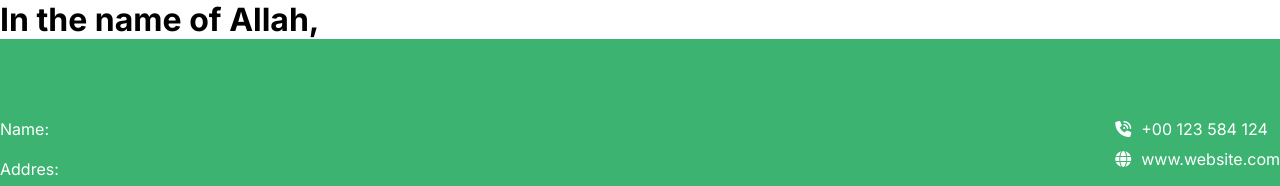
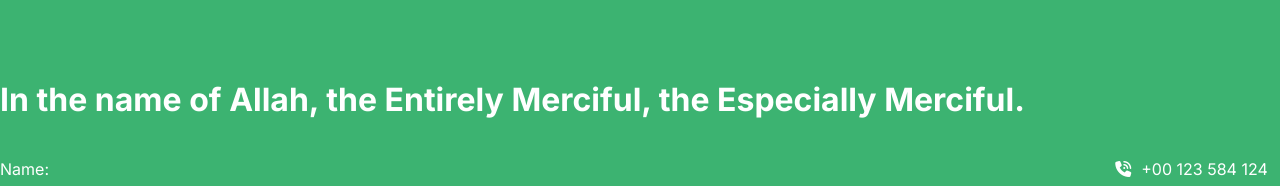
Before and after one commit to masudulalam/New-Year-Project, a plain HTML site: page index.html in a window 1280 px wide. Shown: the top 186 px of the page. Drawn offline with Linux system fonts and the light colour scheme.

Commit message:
an update

```diff
--- a/index.html
+++ b/index.html
@@ -11,14 +11,16 @@
 
 <body>
     <header>
-        <h1>In the name of Allah, </h1>
+
     </header>
     <main>
 
     </main>
     <!-- Footer Section -->
     <footer class="footer-section">
+
         <div class="footer-container container">
+            <h1 style="margin-bottom: 40px;">In the name of Allah, the Entirely Merciful, the Especially Merciful.</h1>
             <div class="footer-top">
                 <div class="footer-top-left">
                     <p >Name:</p>
@@ -43,6 +45,7 @@
             <div>
                 <div class="footer-foot">
                     <p>2024, &copy All Rights Reserved.</p>
+                    <!-- <a href="">Subscribe</a> -->
                     <p>Subscribe</p>
                 </div>
             </div>
--- a/styles/style.css
+++ b/styles/style.css
@@ -22,6 +22,7 @@ body{
     background: mediumseagreen;
     color: #fff;
     padding: 80px 0;
+    margin: 0 auto;
 }
 
 .footer-top{
```
